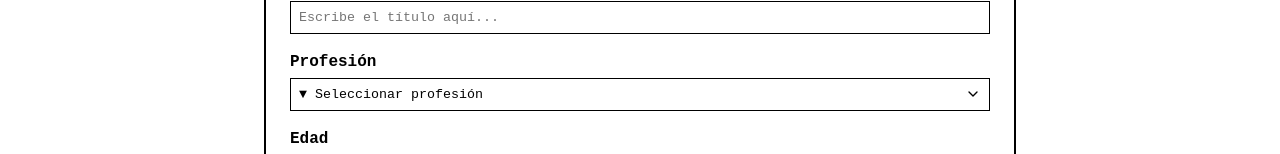
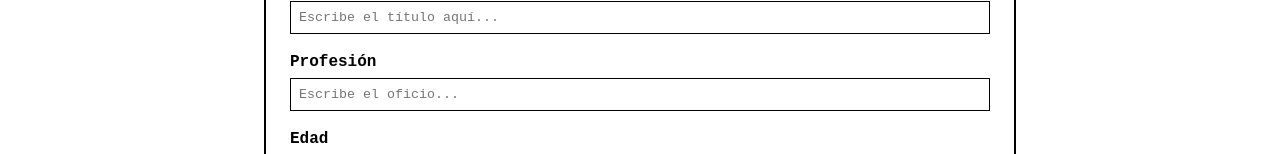
Before and after one commit to alvarezmarlen/GB-MODA-COMERCIO, a Vue app in the folder frontend/: page /create-story in a window 1280 px wide. Shown: the part 224-378 px from the top of the page. Built offline with nearby package versions, Linux system fonts and the light colour scheme.

Commit message:
cambiado desplegable de oficios por input

```diff
--- a/frontend/src/components/organisms/ChronicleList.vue
+++ b/frontend/src/components/organisms/ChronicleList.vue
@@ -5,7 +5,7 @@
       <div class="filters-row">
         <select v-model="filters.profession" class="wireframe-input filter-select" @change="applyFilters">
           <option value="">Oficio (todos)</option>
-          <option v-for="opt in professionOptions" :key="opt.value" :value="opt.value">{{ opt.label }}</option>
+          <option v-for="p in professionOptions" :key="p" :value="p">{{ p }}</option>
         </select>
         <select v-model="filters.age_range" class="wireframe-input filter-select" @change="applyFilters">
           <option value="">Edad (todas)</option>
@@ -72,20 +72,13 @@ const router = useRouter()
 const stories = ref([])
 const loading = ref(true)
 const errorMessage = ref('')
+const professionOptions = ref([])
 const countryOptions = ref([])
 const filters = reactive({
   profession: '',
   age_range: '',
   origin_country: ''
 })
-
-const professionOptions = [
-  { label: 'Casa', value: 'casa' },
-  { label: 'Campo', value: 'campo' },
-  { label: 'Industria', value: 'industria' },
-  { label: 'Limpieza', value: 'limpieza' },
-  { label: 'Otro', value: 'otro' }
-]
 
 const ageOptions = [
   { label: 'Menor de 18', value: 'under_18' },
@@ -130,9 +123,11 @@ const fetchStories = async () => {
     if (filters.age_range) f.age_range = filters.age_range
     if (filters.origin_country) f.origin_country = filters.origin_country
     stories.value = await getStories(f)
+    professionOptions.value = [...new Set(stories.value.map(s => s.profession).filter(Boolean))].sort()
     countryOptions.value = [...new Set(stories.value.map(s => s.origin_country).filter(Boolean))].sort()
   } catch (err) {
     stories.value = []
+    professionOptions.value = []
     countryOptions.value = []
     errorMessage.value = err.message
   } finally {
--- a/frontend/src/components/organisms/CreateStoryForm.vue
+++ b/frontend/src/components/organisms/CreateStoryForm.vue
@@ -8,10 +8,9 @@
     </FormGroup>
 
     <FormGroup label="Profesión">
-      <BaseSelect
+      <BaseInput
         v-model="formData.profession"
-        :options="professionOptions"
-        placeholder="▼ Seleccionar profesión"
+        placeholder="Escribe el oficio..."
       />
     </FormGroup>
 
@@ -78,14 +77,6 @@ const { user } = useAuthStore()
 const uploadedFiles = ref([])
 const isSubmitting = ref(false)
 const submitError = ref('')
-
-const professionOptions = [
-  { label: 'Casa', value: 'casa' },
-  { label: 'Campo', value: 'campo' },
-  { label: 'Industria', value: 'industria' },
-  { label: 'Limpieza', value: 'limpieza' },
-  { label: 'Otro', value: 'otro' }
-]
 
 const ageOptions = [
   { label: 'Menor de 18', value: 'under_18' },
```
Also changed, not shown: 1 other file (tests, documents, lock files or other folders).
